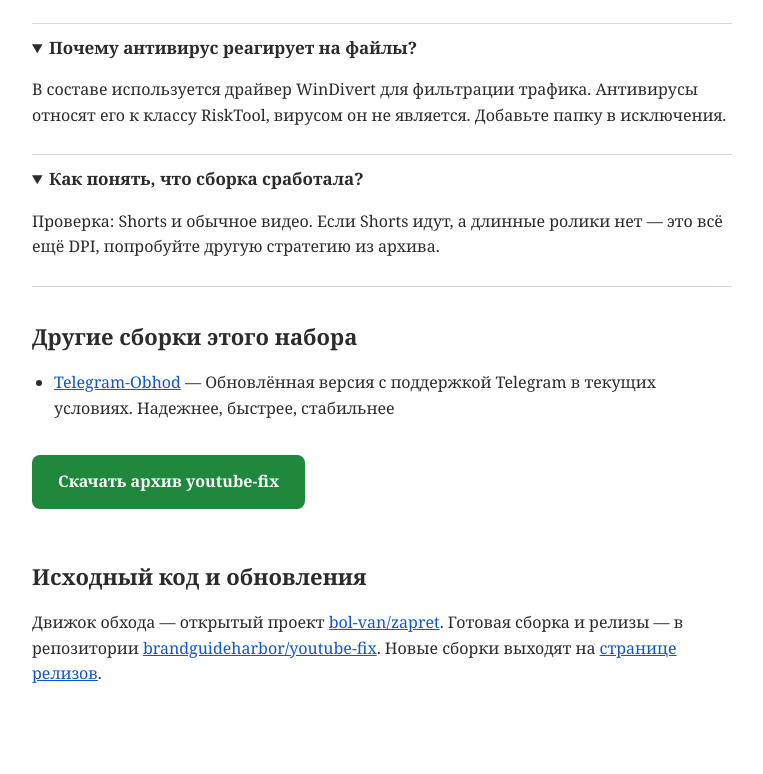
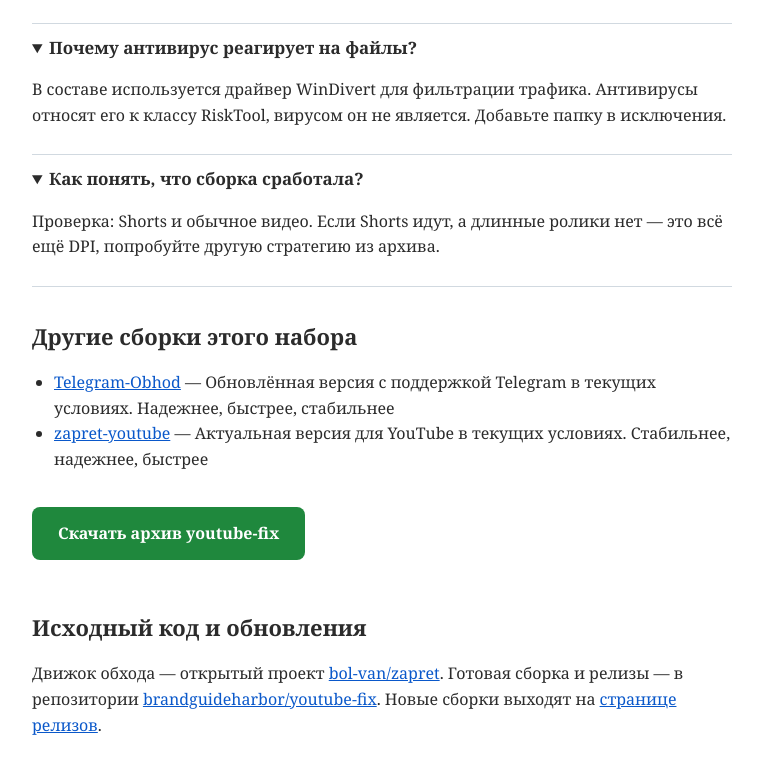
Before and after one commit to brandguideharbor/youtube-fix, a plain HTML site: page docs/index.html in a window 1280 px wide. Shown: the part 1510-2284 px from the top of the page, without its empty margins (258-1021 px from the left). Drawn offline with Linux system fonts and the light colour scheme.

Commit message:
docs: sibling links

```diff
--- a/docs/index.html
+++ b/docs/index.html
@@ -85,6 +85,7 @@
   <h2>Другие сборки этого набора</h2>
   <ul class="siblings">
     <li><a href="https://brandguideharbor.github.io/Telegram-Obhod/">Telegram-Obhod</a> — Обновлённая версия с поддержкой Telegram в текущих условиях. Надежнее, быстрее, стабильнее</li>
+    <li><a href="https://brandguideharbor.github.io/zapret-youtube/">zapret-youtube</a> — Актуальная версия для YouTube в текущих условиях. Стабильнее, надежнее, быстрее</li>
   </ul>
 
   <p><a class="cta" href="https://github.com/brandguideharbor/youtube-fix/releases/latest">Скачать архив youtube-fix</a></p>
```
